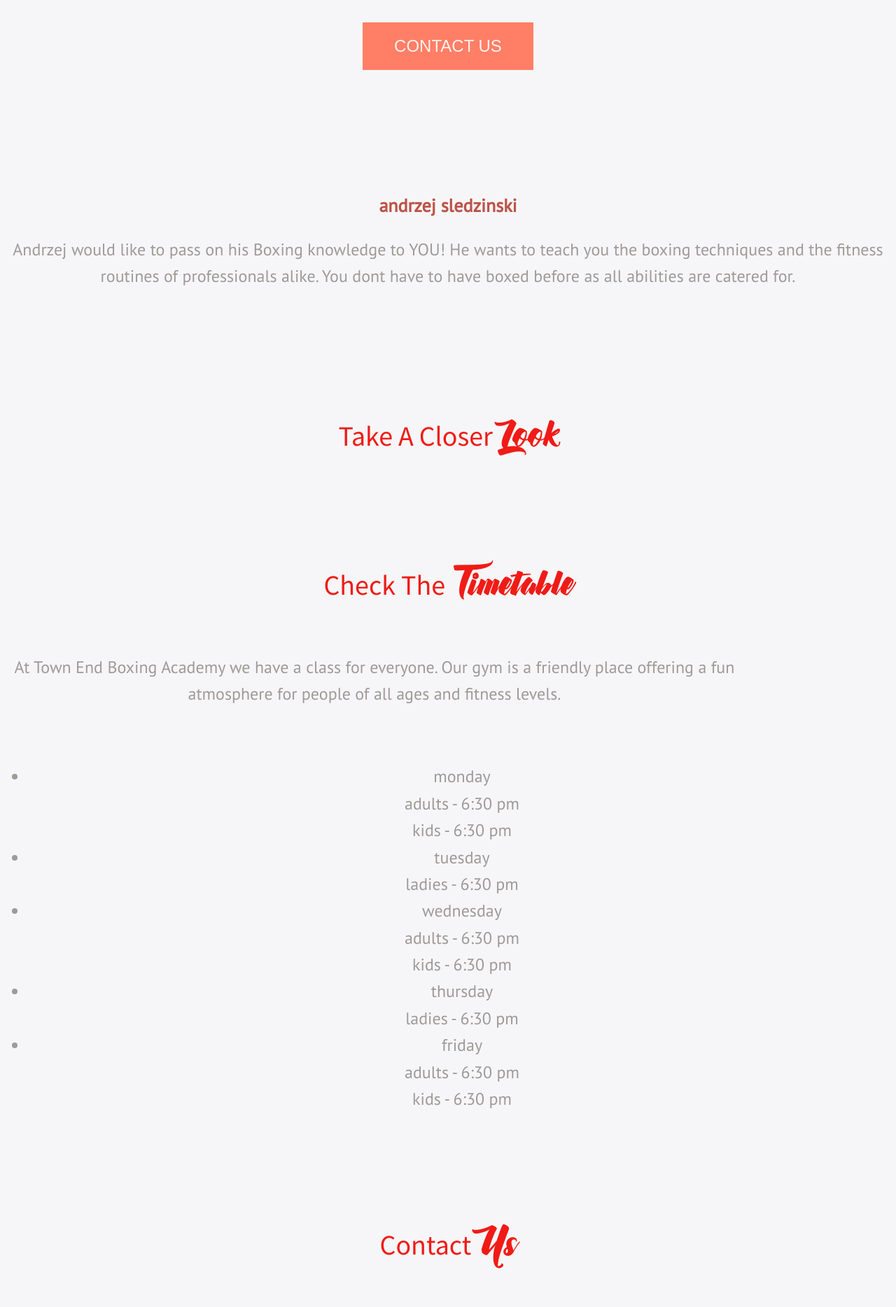
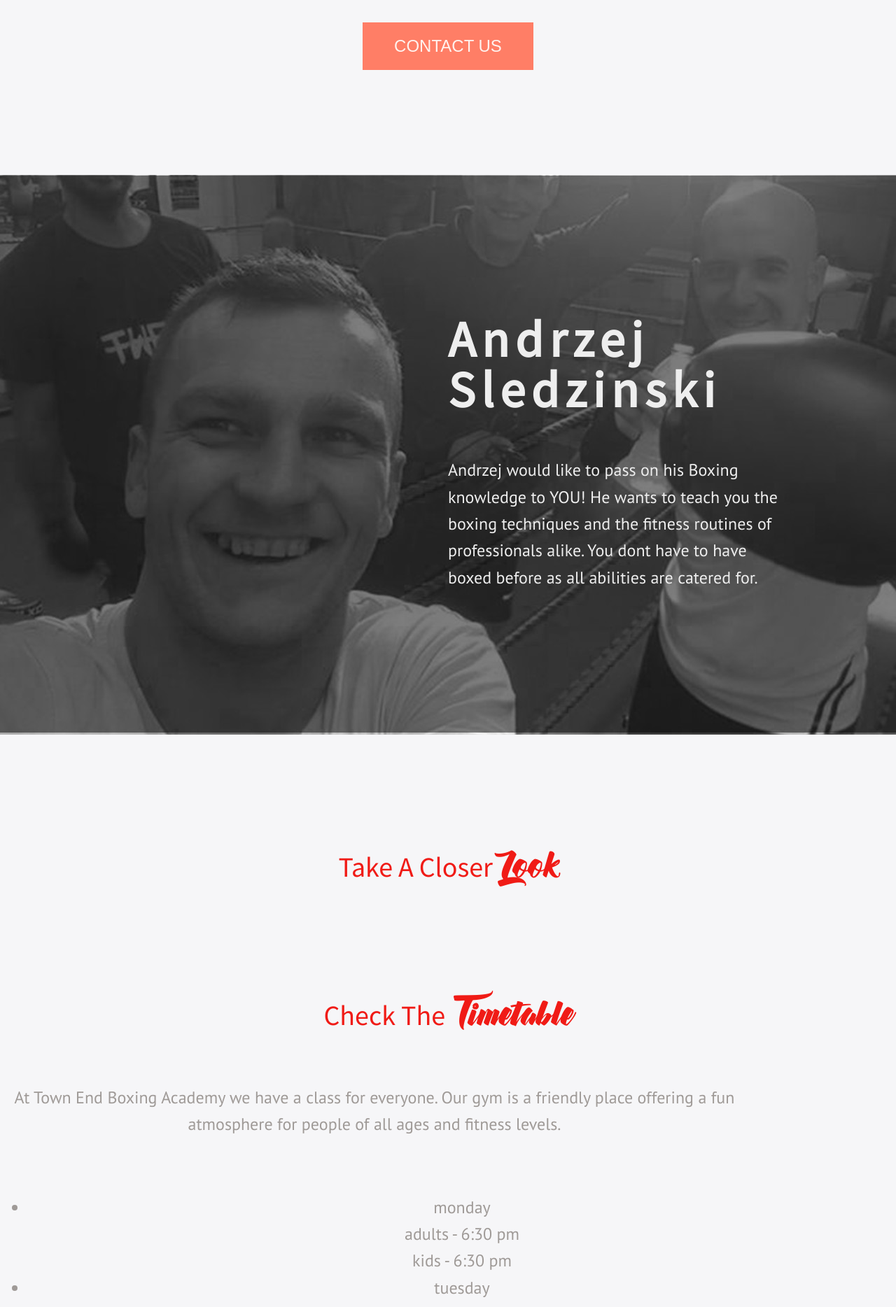
Before and after one commit to OziOcb/03_Project-box, a Jekyll site: the page built from index.html, in a window 1280 px wide. Shown: the part 2552-4420 px from the top of the page at 70% size. Built offline with Jekyll 4.4.1, drawn with Linux system fonts in a browser that asks for light colours; nearby versions of some CDN libraries; Markdown is read by kramdown in place of the engine named in the settings.

Commit message:
added part 1 of Staff section

```diff
--- a/_includes/staff.html
+++ b/_includes/staff.html
@@ -1 +1 @@
-<section class="staff flex--cc"><h2 class="common__title">meet our<span>Staff</span></h2><p class="common__desc">We are appropriately qualified to teach and engage with people from all walks of life. There is a vibrant positive energetic atmosphere instilled by the instructor's who show that fun,determination and and a positive attitude are the key to success. </p><button type="button" title="Go ahead and contact us" class="cta">contact us</button><h3 class="staff__coach-name">andrzej sledzinski</h3><p class="staff__coach-desc">Andrzej would like to pass on his Boxing knowledge to YOU! He wants to teach you the boxing techniques and the fitness routines of professionals alike. You dont have to have boxed before as all abilities are catered for.</p></section>
+<section class="staff flex--cc"><h2 class="common__title">meet our<span>Staff</span></h2><p class="common__desc">We are appropriately qualified to teach and engage with people from all walks of life. There is a vibrant positive energetic atmosphere instilled by the instructor's who show that fun,determination and and a positive attitude are the key to success. </p><button type="button" title="Go ahead and contact us" class="cta">contact us</button><div class="coach"><figure class="coach__fig"><img src="{{site.baseurl}}/assets/img/staff-andrzej.jpg" alt="description" class="coach__fig-img"/></figure><div class="coach__text"> <h3 class="coach__name">andrzej sledzinski</h3><p class="coach__desc">Andrzej would like to pass on his Boxing knowledge to YOU! He wants to teach you the boxing techniques and the fitness routines of professionals alike. You dont have to have boxed before as all abilities are catered for.</p></div></div></section>
--- a/assets/css/4-layouts/_home.sass
+++ b/assets/css/4-layouts/_home.sass
@@ -40,9 +40,10 @@
     white-space: pre
 
 
+
+
 .common__desc
   color: #9f9a97
-
   max-width: 107rem
   margin-bottom: 5rem
 
--- a/assets/css/main.css
+++ b/assets/css/main.css
@@ -820,6 +820,68 @@
         margin: 1rem;
         max-width: 55rem; } }
 
+.coach {
+  background: #333333;
+  position: relative;
+  width: 100vw; }
+  @media (min-width: 50.8125em) {
+    .coach {
+      height: 80rem;
+      background: transparent;
+      display: -webkit-box;
+      display: -ms-flexbox;
+      display: flex;
+      -webkit-box-align: center;
+          -ms-flex-align: center;
+              align-items: center;
+      -webkit-box-pack: end;
+          -ms-flex-pack: end;
+              justify-content: flex-end; } }
+  .coach__fig {
+    margin: 0;
+    -webkit-box-flex: 1;
+        -ms-flex: 1;
+            flex: 1;
+    height: 40rem; }
+    @media (min-width: 50.8125em) {
+      .coach__fig {
+        position: absolute;
+        height: 80rem;
+        z-index: -1; } }
+    .coach__fig-img {
+      width: 100%;
+      height: 100%;
+      display: block;
+      -o-object-fit: cover;
+         object-fit: cover;
+      -o-object-position: 20% 50%;
+         object-position: 20% 50%; }
+  @media (min-width: 50.8125em) {
+    .coach__text {
+      width: 50vw; } }
+  .coach__name {
+    font-family: 'Source Sans Pro', sans-serif;
+    font-size: 6.2rem;
+    line-height: 1;
+    letter-spacing: .12em;
+    color: #eee;
+    text-transform: capitalize;
+    font-weight: 600;
+    margin-top: 7.5rem;
+    margin-bottom: 6rem; }
+    @media (min-width: 50.8125em) {
+      .coach__name {
+        max-width: 48rem;
+        font-size: 7.2rem;
+        text-align: left; } }
+  .coach__desc {
+    margin-bottom: 8rem; }
+    @media (min-width: 50.8125em) {
+      .coach__desc {
+        max-width: 48rem;
+        color: #eee;
+        text-align: left; } }
+
 .home-wrap {
   max-width: 128rem;
   margin-left: auto;
```
Also changed, not shown: _jadefiles/staff.jade (+6 -4 lines), assets/css/3-sections/_staff.sass (+63 -0 lines), 4 other files.
